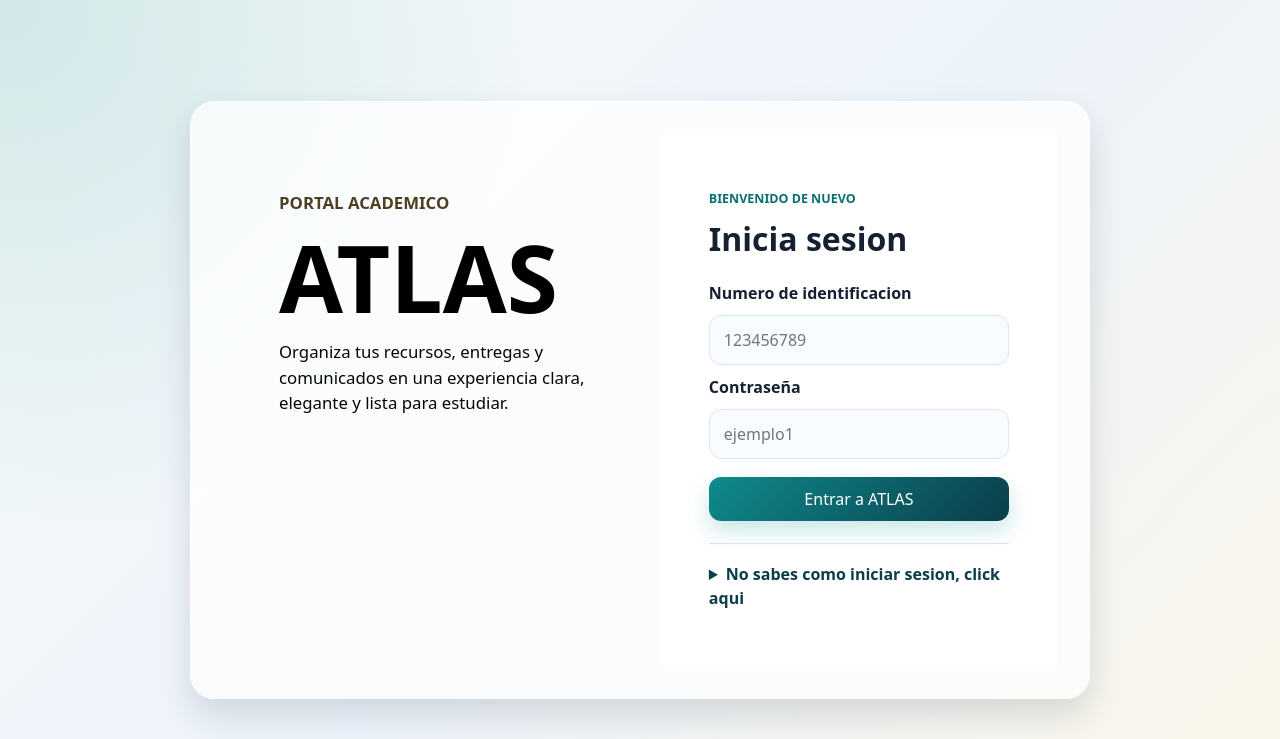
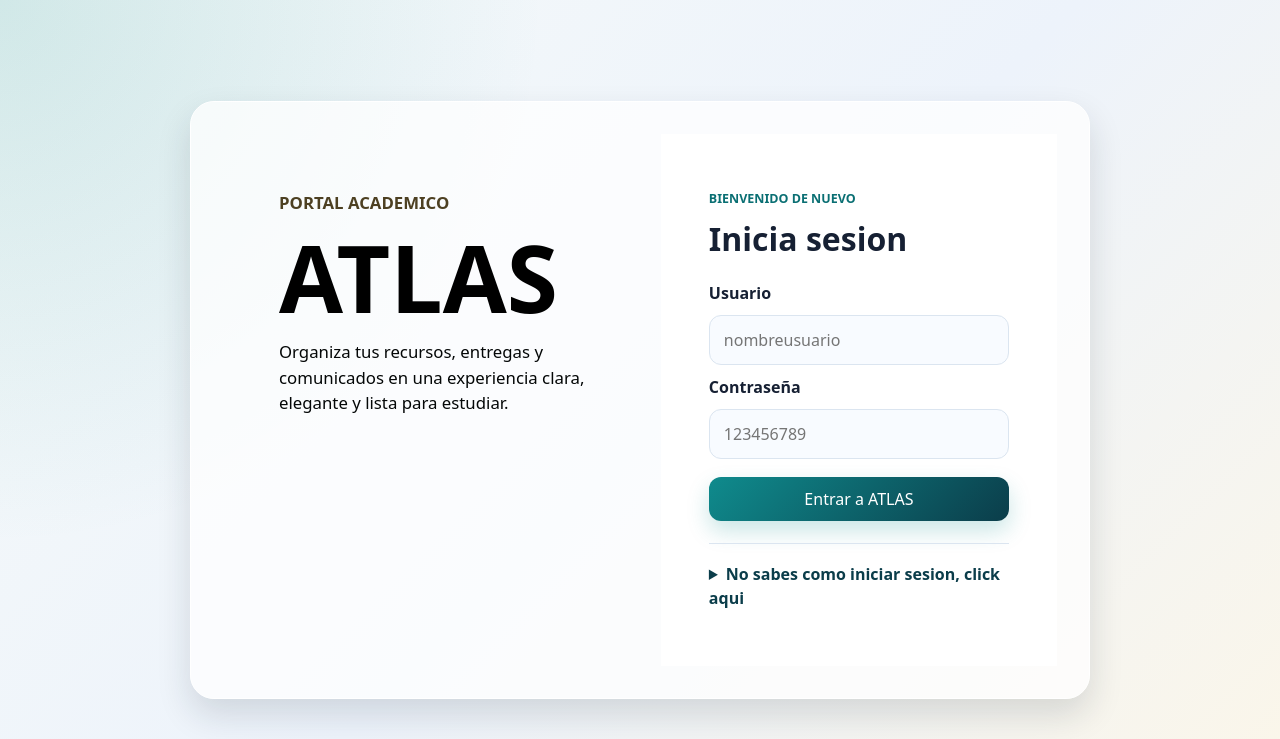
Before and after one commit to DylanRamirezV/atlas, a FastAPI app: page / in a window 1280 px wide. Shown: the top 739 px of the page. Run offline with FastAPI, Linux system fonts and the light colour scheme.

Commit message:
Cambiar formulario de login a usuario en lugar de identificacion

```diff
--- a/templates/pages/login.html
+++ b/templates/pages/login.html
@@ -20,11 +20,11 @@
     {% endif %}
 
     <form action="/login" method="post">
-      <label for="id">Numero de identificacion</label>
-      <input id="id" name="id" type="text" autocomplete="identifier" placeholder="123456789" required />
+      <label for="id">Usuario</label>
+      <input id="id" name="id" type="text" autocomplete="username" placeholder="nombreusuario" required />
 
       <label for="password">Contraseña</label>
-      <input id="password" name="password" type="password" autocomplete="current-password" placeholder="ejemplo1" required />
+      <input id="password" name="password" type="password" autocomplete="current-password" placeholder="123456789" required />
 
       <button type="submit">Entrar a ATLAS</button>
     </form>
@@ -32,10 +32,10 @@
     <details class="login-help">
       <summary>No sabes como iniciar sesion, click aqui</summary>
       <ol>
-        <li>Escribe el numero de identificacion dado por la plataforma.</li>
-        <li>Ingresa tu contrasena academica.</li>
-        <li>Para esta simulacion usa: 123456789 y 123456789.</li>
-        <li>Como profesor usa: 123456789 y 123456789.</li>
+        <li>Escribe tu usuario de la plataforma.</li>
+        <li>Ingresa tu contraseña.</li>
+        <li>Para esta simulación usa: usuario y 123456789.</li>
+        <li>Como profesor usa: usuario y 123456789.</li>
         <li>Presiona Entrar a ATLAS para abrir tu panel.</li>
       </ol>
     </details>
```
